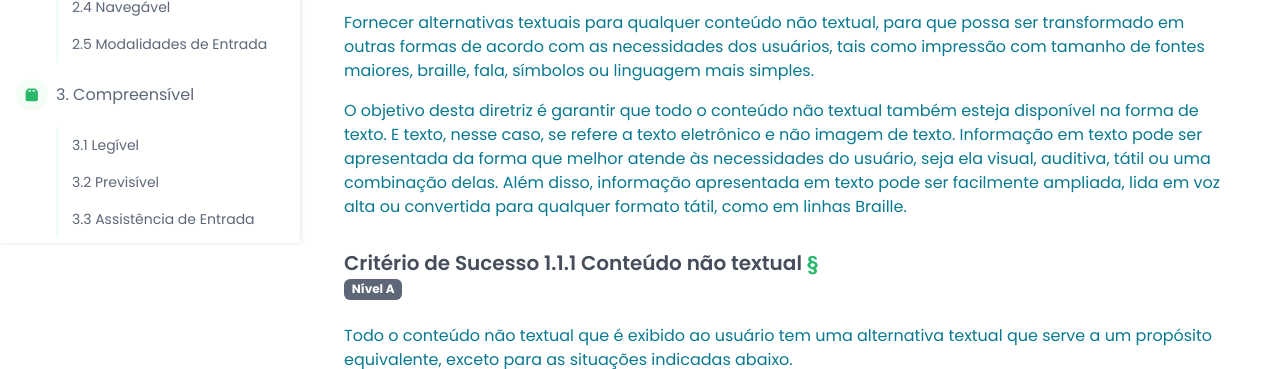
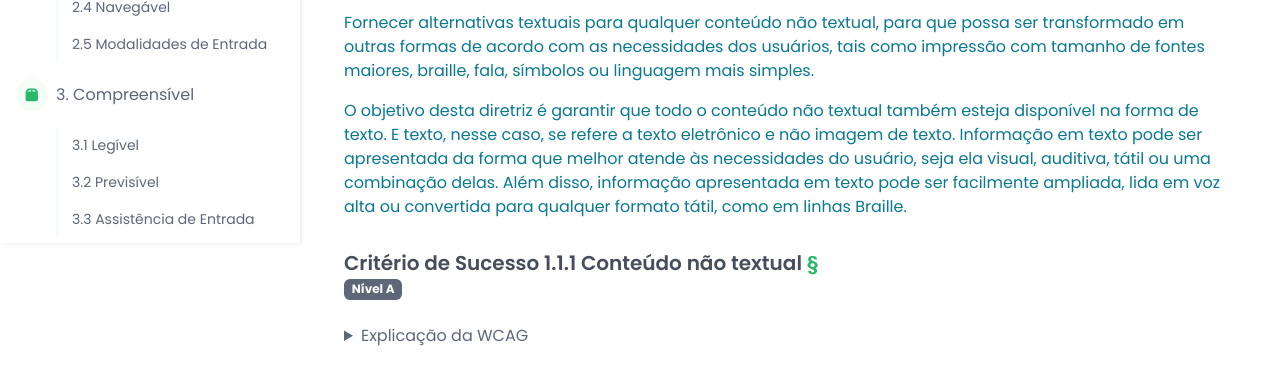
Before and after one commit to CTA-IFRS/MBA-W-Examples, a plain HTML site: page manual.html in a window 1280 px wide. Shown: the part 557-926 px from the top of the page. Drawn offline with nearby package versions, Linux system fonts and the light colour scheme; files that its build step writes are made by us from their sources.

Commit message:
Teste para deixar conteúdo igual ao WCAG escondido com opção de expandir quando o usuário desejar

```diff
--- a/manual.html
+++ b/manual.html
@@ -132,9 +132,8 @@
 								<small class="text-muted d-flex fs-6 align-content-center mt-1"><span class="badge bg-secondary">Nível A</span></small>
 							</h4>
 
-							<!-- <button class="btn btn-primary btn-sm" type="button" data-bs-toggle="collapse" data-bs-target="#collapseExample" aria-expanded="false" aria-controls="collapseExample">Expandir conteúdo original do critério</button> -->
-
-							<!-- <div class="collapse" id="collapseExample"> -->
+							<details class="my-4">
+								<summary>Explicação da WCAG</summary>
 								<div class="docs-section-wcag">
 									<p class="mt-4">Todo o conteúdo não textual que é exibido ao usuário tem uma alternativa textual que serve a um propósito equivalente, exceto para as situações indicadas abaixo.</p>
 									<div class="callout-block">
@@ -162,6 +161,9 @@
 										Se o conteúdo não textual for meramente decorativo, se for utilizado apenas para formatação visual, ou se não for exibido aos usuários, então esse conteúdo não textual deve ser implementado de uma forma que possa ser ignorado pelas tecnologias assistivas.
 									</div>
 								</div>
+							</details>
+
+
 							<!-- </div> -->
 
 							<p>Conteúdo não textual é qualquer conteúdo que não é formado por uma sequência de caracteres, como, por exemplo, imagens (inclusive imagens de texto), mídias de áudio e vídeo, gráficos, diagramas, animações, ASCII, emoticons, botões, CAPTCHAs, dentre outros.</p>
```
Lines whose indentation alone changed are shown as unchanged.
